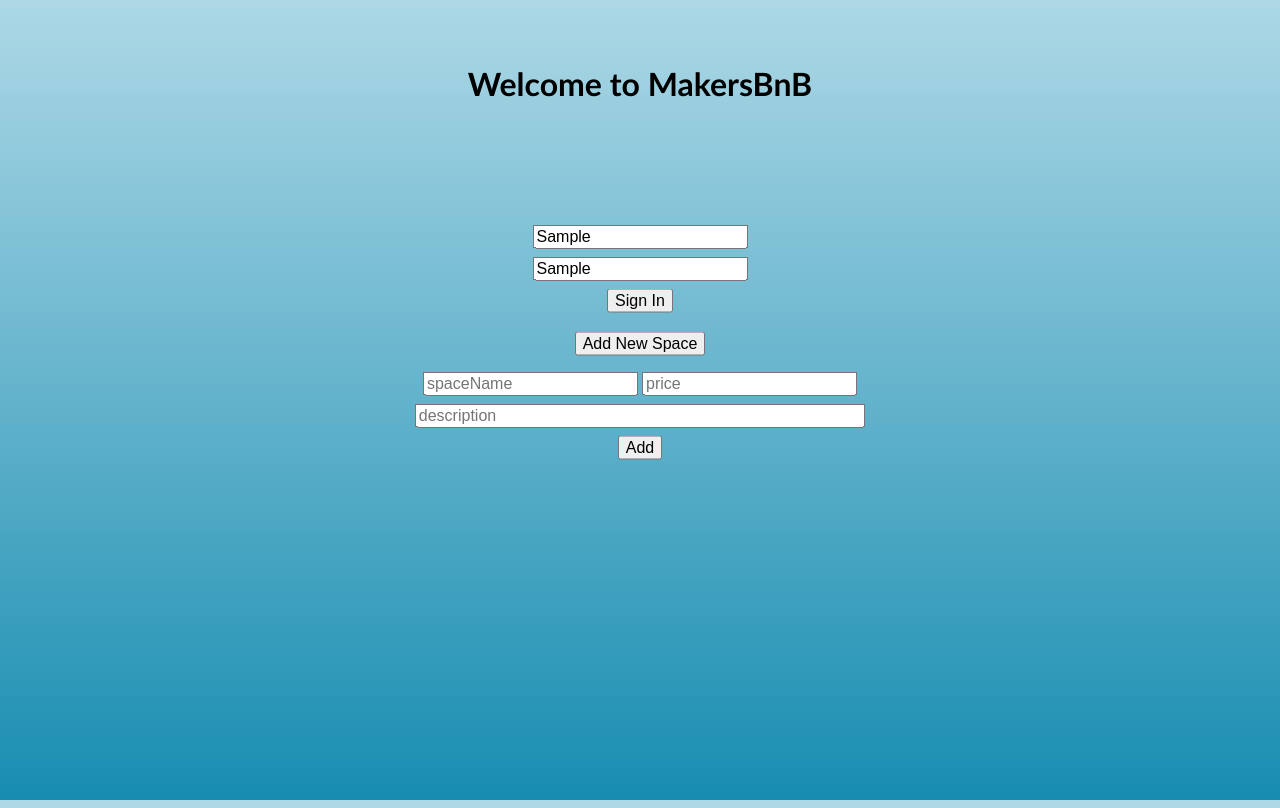
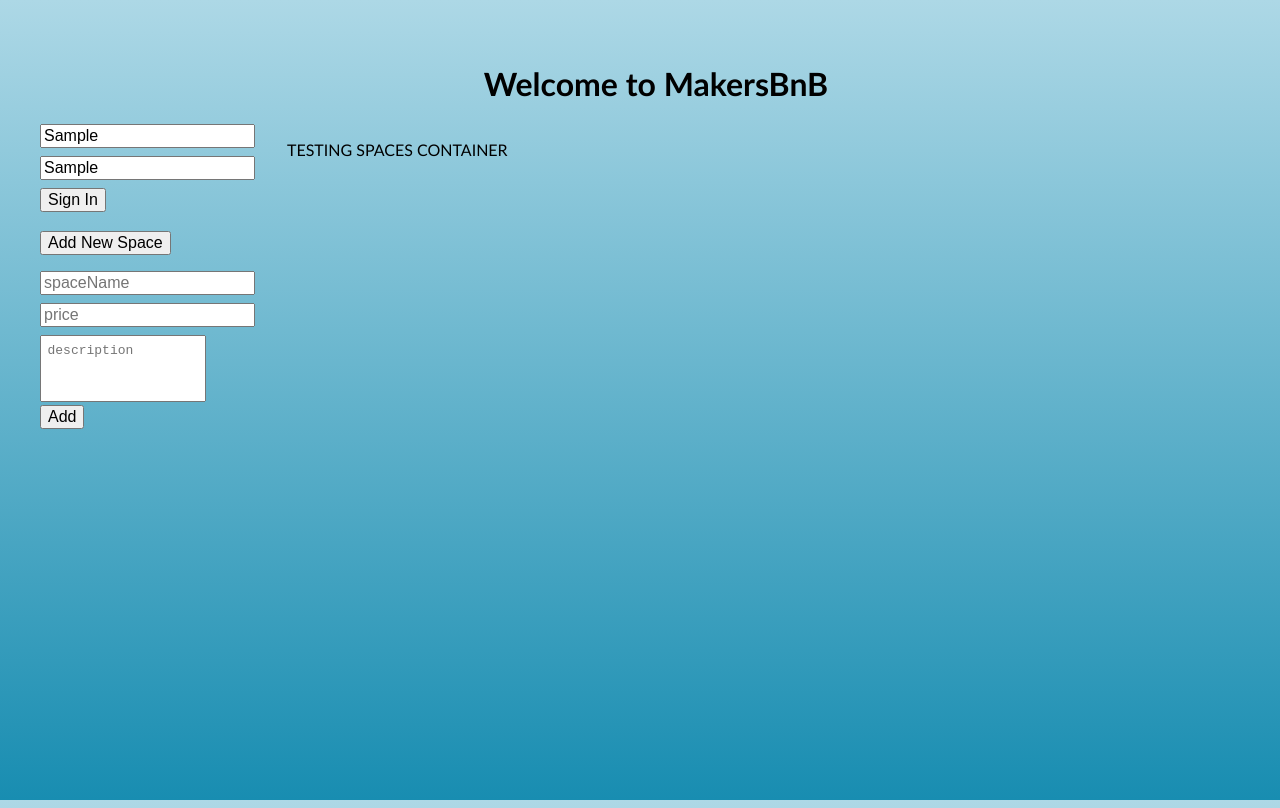
Before and after one commit to dafuloth/Makersbnb, a website: page views/index.html in a window 1280 px wide. Both pictures are taken after typing "Sample", "Sample" into the empty fields and a click on the button "Add New Space". Drawn offline with nearby package versions, Linux system fonts and the light colour scheme; no server answers.

Commit message:
figuring out how to get db data

```diff
--- a/app.js
+++ b/app.js
@@ -14,6 +14,7 @@
 
 //
 const express = require('express');
+
 const app = express();
 const port = 8080;
 
--- a/db/migration/database_setup.js
+++ b/db/migration/database_setup.js
@@ -9,7 +9,7 @@ function cleanDatabase() {
   // const truncateUsersTable = "TRUNCATE Users";
   const cleanDatabaseTables = "  TRUNCATE users CASCADE;";
   pool.query(cleanDatabaseTables, () => {
-    pool.end();
+    // pool.end();
   });
 }
 
@@ -54,6 +54,7 @@ function buildUserTable() {
     }
 
   function buildDatabase() {
+    cleanDatabase();
     buildUserTable();
     buildSpacesTable();
     buildBookingsTable();
--- a/src/databaseFunctions.js
+++ b/src/databaseFunctions.js
@@ -50,7 +50,7 @@ exports.signUp =  function (userName,email, password) {
   poolDBConnection.query(signUpUserString, (err, res) => {
     poolDBConnection.end();
   });
-} // signUp
+}; // signUp
 
 function getAllSpaces() {
   const getAllSpacesString= "SELECT spacename FROM spaces";
@@ -59,4 +59,4 @@ function getAllSpaces() {
     console.log('spaces are ...',res.rows[0],' isnt that nice');
     poolDBConnection.end();
   });
-} //get_all_spaces
+} // get_all_spaces
--- a/views/index.html
+++ b/views/index.html
@@ -10,24 +10,37 @@
 </head>
 
 <body>
+
   <h1 id = "pageTitle">Welcome to MakersBnB</h1>
   <h1 id="header" value=""></h1>
-  <div class="vertical-center">
+  <div class="flex-container">
+    <div class="sidebar">
     <input type="text" placeholder="username" name="username" id="username" value=""><br>
     <input type="text" placeholder="password" name="password" id="password" value=""><br>
     <button type="button" id="sign-in" name="button">Sign In</button><br><br>
     <button type="button" id="add-space-input" name="button">Add New Space</button>
       <div class="add-space-div" hidden id = "Add-space-box">
-    <input type="text" id="spaceName" placeholder="spaceName" value="">
-    <input type="text" id="spacePrice" placeholder="price" value="">
-    <input type="text" id="spaceDescription" placeholder="description" value=""><br>
+        <input type="text" id="spaceName" placeholder="spaceName" value=""><br>
+        <input type="text" id="spacePrice" placeholder="price" value=""><br>
+        <!-- <input type="text" id="spaceDescription" placeholder="description" value=""> -->
+        <textarea name="spaceDescription" id="spaceDescription" placeholder="description" cols="17" rows="10"></textarea>
+        <br>
         <button type="button" id="submitSpace" name="button">Add</button>
       </div>
     </div>
+
+    <div id="spaces-container">
+      <p>TESTING SPACES CONTAINER</p>
+    </div>
+  </div>
+</div>
+
   <script src="https://code.jquery.com/jquery-2.1.4.min.js"></script>
   <script>
     $( document ).ready(function(){
+      $.get('/getSpaces', function(res) {
 
+      })
     })
     $("#sign-in").click(function(){
       $.post(`/login?username=${$("#username").val()}&password=${$("#password").val()}`, function(res){
--- a/views/main.css
+++ b/views/main.css
@@ -3,14 +3,16 @@ html {
 }
 
 body {
-  /* background-color: ; */
   height: 93%;
-  position: relative;
+  /* position: relative; */
   background-image: linear-gradient(lightblue, rgb(24, 141, 177));
+  font-family: 'Gill Sans', 'Gill Sans MT', Calibri, 'Trebuchet MS', sans-serif;
+  /* text-align: center; */
+  padding-left: 2em;
 
-  font-family: 'Gill Sans', 'Gill Sans MT', Calibri, 'Trebuchet MS', sans-serif;
-  text-align: center;
 }
+
+
 
 input, button {
   font-size: 1em;
@@ -24,6 +26,7 @@ input[type = "text"] {
 
 
 #pageTitle {
+  text-align: center;
   margin-top: 2em;
   font-size: 2em;
 }
@@ -32,14 +35,25 @@ input[type = "text"] {
   margin-bottom: 1em;
 }
 
-.vertical-center {
+.flex-container {
+  display: flex;
+}
+
+/* .vertical-center {
   position: absolute;
   top: 50%;
   left: 50%;
   transform: translate(-50%, -90%);
+} */
+
+#spaceDescription {
+  padding: 0.5em;
+  height: 4em;
+  word-wrap: break-word;
+  resize: none;
+  font-size: 1em;
 }
 
-#spaceDescription {
-  min-width: 100px;
-  width: 70%;
+.sidebar {
+  margin-right: 2em;
 }
```
Lines whose indentation alone changed are shown as unchanged.
